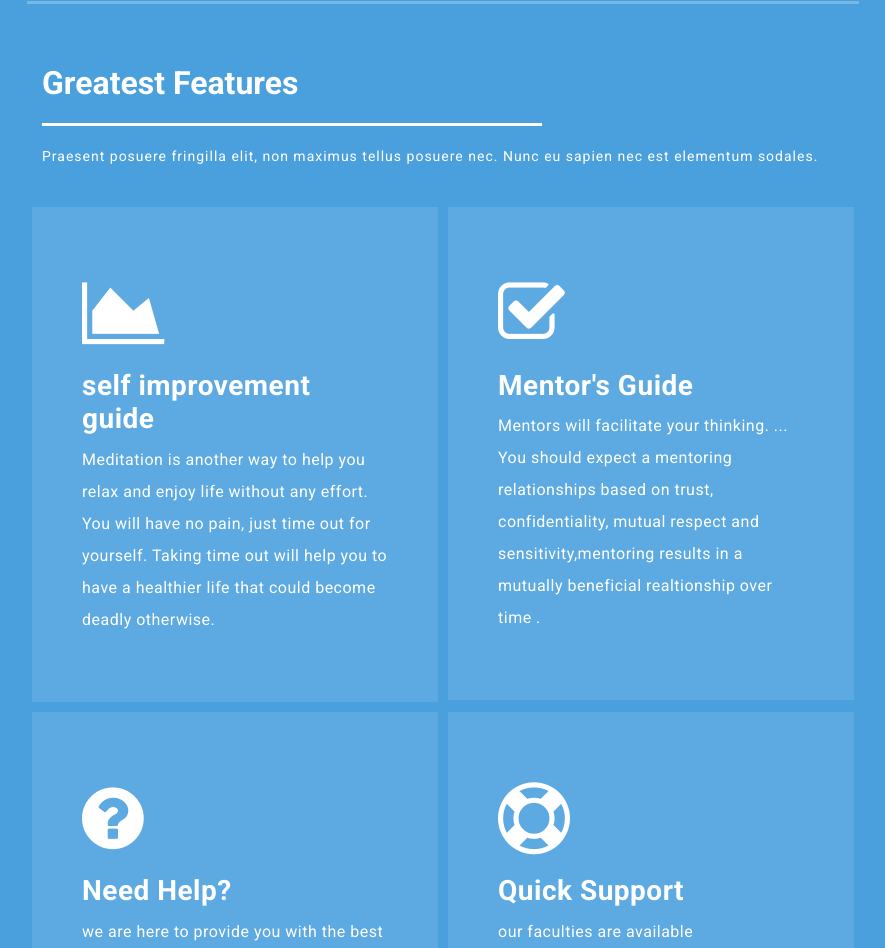
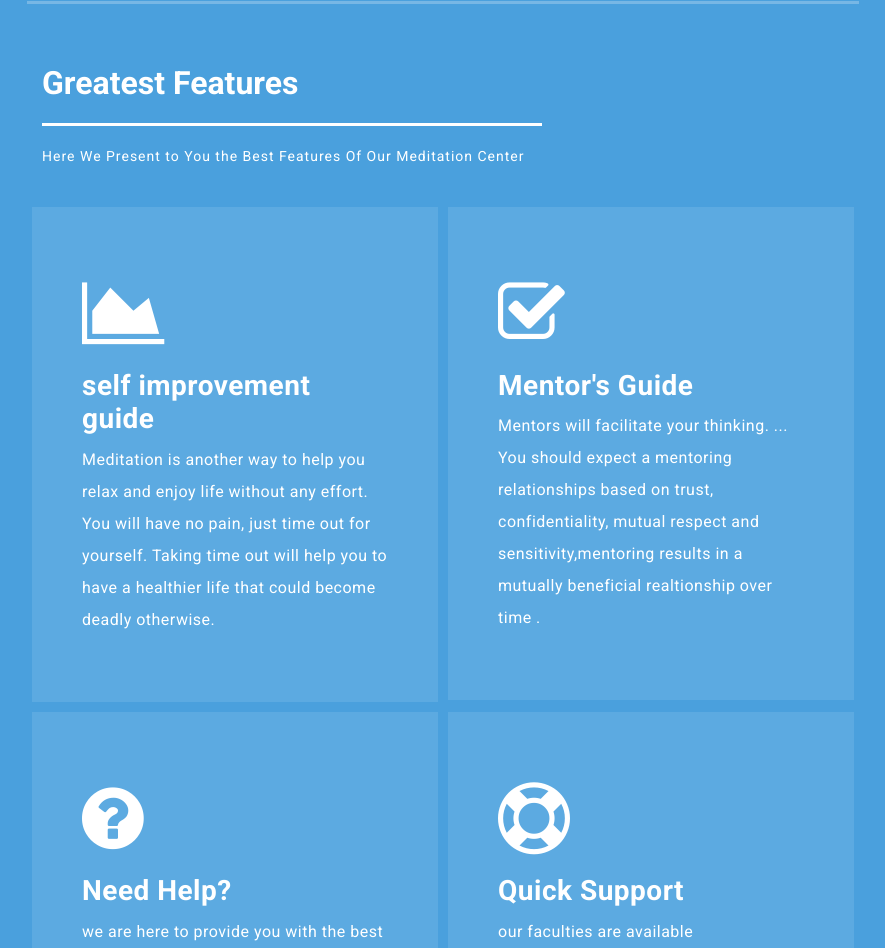
Before and after one commit to IshaJha027/Anayoga, a plain HTML site: page index.html in a window 1280 px wide. Shown: the part 1933-2881 px from the top of the page, without its empty margins (357-1242 px from the left). Drawn offline with Linux system fonts and the light colour scheme.

Commit message:
Update index.html

```diff
--- a/index.html
+++ b/index.html
@@ -132,7 +132,7 @@ https://www.tooplate.com/view/2116-blugoon
           <div class="section-heading">
             <h2>Greatest Features</h2>
             <div class="line-dec"></div>
-            <span>Praesent posuere fringilla elit, non maximus tellus posuere nec. Nunc eu sapien nec est elementum sodales.</span>
+            <span>Here We Present to You the Best Features Of Our Meditation Center</span>
           </div>
           <div class="row">
             <div class="col-md-6">
```
